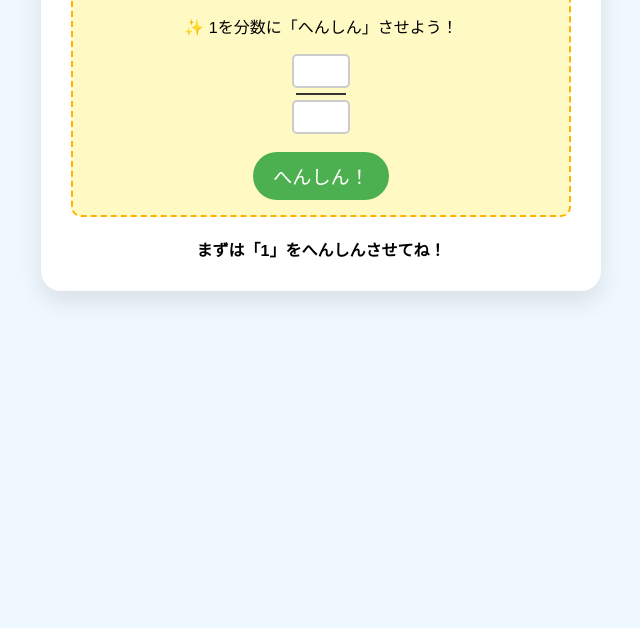
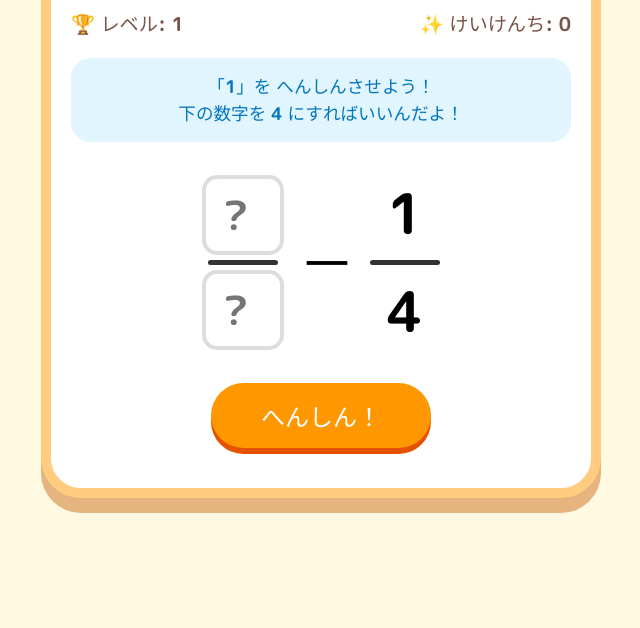
Before and after one commit to TT-sensei/1-bunsu, a plain HTML site: page inbox.html in a window 1280 px wide. Shown: the part 172-800 px from the top of the page, without its empty margins (319-959 px from the left). Drawn offline with nearby package versions, Linux system fonts and the light colour scheme.

Commit message:
inbox.html を更新

```diff
--- a/inbox.html
+++ b/inbox.html
@@ -2,95 +2,267 @@
 <html lang="ja">
 <head>
     <meta charset="UTF-8">
-    <title>魔法のすうじ「1」のへんしん！</title>
+    <meta name="viewport" content="width=device-width, initial-scale=1.0">
+    <title>分数へんしんバトル！</title>
+    <link href="https://fonts.googleapis.com/css2?family=M+PLUS+Rounded+1c:wght@700&display=swap" rel="stylesheet">
     <style>
-        body { font-family: 'Helvetica Neue', Arial, sans-serif; background-color: #f0f8ff; text-align: center; padding: 20px; }
-        #game-container { background: white; max-width: 500px; margin: 0 auto; padding: 30px; border-radius: 20px; box-shadow: 0 10px 25px rgba(0,0,0,0.1); }
-        .question { font-size: 2rem; margin-bottom: 20px; font-weight: bold; color: #333; }
-        .step-box { background: #fff9c4; padding: 15px; border-radius: 10px; margin-bottom: 20px; border: 2px dashed #ffb300; display: none; }
-        .fraction-input { font-size: 1.5rem; width: 50px; text-align: center; border: 2px solid #ccc; border-radius: 5px; }
-        .fraction-line { border-top: 2px solid #333; width: 50px; margin: 5px auto; }
-        button { background: #4caf50; color: white; border: none; padding: 10px 20px; font-size: 1.2rem; border-radius: 50px; cursor: pointer; transition: 0.3s; }
-        button:hover { background: #45a049; transform: scale(1.05); }
-        #message { margin-top: 20px; font-weight: bold; min-height: 1.5em; }
-        .score { font-size: 1.2rem; color: #ff5722; margin-bottom: 10px; }
+        :root {
+            --primary: #FF9800;
+            --secondary: #4CAF50;
+            --bg: #FFF9E1;
+        }
+
+        body {
+            font-family: 'M PLUS Rounded 1c', sans-serif;
+            background-color: var(--bg);
+            display: flex;
+            justify-content: center;
+            align-items: center;
+            min-height: 100vh;
+            margin: 0;
+            overflow: hidden;
+        }
+
+        #game-card {
+            background: white;
+            width: 90%;
+            max-width: 500px;
+            padding: 40px 20px;
+            border-radius: 40px;
+            border: 10px solid #FFCC80;
+            box-shadow: 0 15px 0 #E6B47E;
+            text-align: center;
+            position: relative;
+        }
+
+        .status-bar {
+            display: flex;
+            justify-content: space-between;
+            margin-bottom: 20px;
+            font-size: 1.2rem;
+            color: #795548;
+        }
+
+        /* 数式のスタイル */
+        .formula-container {
+            display: flex;
+            justify-content: center;
+            align-items: center;
+            gap: 15px;
+            font-size: 3.5rem;
+            margin: 30px 0;
+            min-height: 150px;
+        }
+
+        .fraction {
+            display: inline-flex;
+            flex-direction: column;
+            align-items: center;
+            vertical-align: middle;
+        }
+
+        .fraction-line {
+            width: 70px;
+            height: 5px;
+            background-color: #333;
+            margin: 5px 0;
+            border-radius: 5px;
+        }
+
+        /* 入力ボックス */
+        input {
+            width: 70px;
+            height: 70px;
+            font-size: 2.5rem;
+            text-align: center;
+            border: 4px solid #ddd;
+            border-radius: 15px;
+            font-family: 'M PLUS Rounded 1c', sans-serif;
+            transition: 0.3s;
+        }
+
+        input:focus {
+            border-color: var(--primary);
+            background-color: #FFFDE7;
+            outline: none;
+        }
+
+        input.correct {
+            border-color: var(--secondary);
+            background-color: #E8F5E9;
+        }
+
+        /* メッセージ */
+        #hint-box {
+            background: #E1F5FE;
+            padding: 15px;
+            border-radius: 20px;
+            color: #0277BD;
+            font-size: 1.1rem;
+            margin-bottom: 20px;
+            min-height: 3em;
+        }
+
+        .btn-next {
+            background: var(--primary);
+            color: white;
+            border: none;
+            padding: 15px 50px;
+            font-size: 1.5rem;
+            border-radius: 100px;
+            cursor: pointer;
+            box-shadow: 0 6px 0 #E65100;
+            transition: 0.1s;
+        }
+
+        .btn-next:active {
+            transform: translateY(4px);
+            box-shadow: 0 2px 0 #E65100;
+        }
+
+        /* アニメーション */
+        @keyframes success-pop {
+            0% { transform: scale(1); }
+            50% { transform: scale(1.2); }
+            100% { transform: scale(1); }
+        }
+        .pop { animation: success-pop 0.4s ease; }
+
+        .hidden { display: none !important; }
     </style>
 </head>
 <body>
 
-<div id="game-container">
-    <div class="score">🔥 連続せいかい: <span id="combo">0</span></div>
-    <div id="problem-area" class="question">1 - <span id="q-numerator">?</span>/<span id="q-denominator">?</span></div>
-
-    <div id="step1" class="step-box">
-        <p>✨ 1を分数に「へんしん」させよう！</p>
-        <div style="display: inline-block;">
-            <input type="number" id="henshin-num" class="fraction-input"><br>
-            <div class="fraction-line"></div>
-            <input type="number" id="henshin-den" class="fraction-input">
-        </div>
-        <br><br>
-        <button onclick="checkStep1()">へんしん！</button>
+<div id="game-card">
+    <div class="status-bar">
+        <span>🏆 レベル: <span id="level">1</span></span>
+        <span>✨ けいけんち: <span id="exp">0</span></span>
     </div>
 
-    <div id="step2" class="step-box">
-        <p>📝 ひき算をしよう！</p>
-        <span id="display-henshin">5/5</span> - <span id="display-orig">2/5</span> =
-        <div style="display: inline-block; vertical-align: middle;">
-            <input type="number" id="final-num" class="fraction-input"><br>
-            <div class="fraction-line"></div>
-            <input type="number" id="final-den" class="fraction-input" readonly>
-        </div>
-        <br><br>
-        <button onclick="checkFinal()">こたえあわせ</button>
+    <div id="hint-box">
+        ひく数の 下の数字を 見てごらん！<br>1を 同じ数字に へんしんさせよう！
     </div>
 
-    <div id="message"></div>
+    <div class="formula-container">
+        <div id="part-1" class="fraction">
+            <input type="number" id="h-num" placeholder="?">
+            <div class="fraction-line"></div>
+            <input type="number" id="h-den" placeholder="?">
+        </div>
+
+        <span id="minus-sign">－</span>
+
+        <div class="fraction">
+            <span id="q-num">1</span>
+            <div class="fraction-line"></div>
+            <span id="q-den">3</span>
+        </div>
+
+        <span id="equal-sign" class="hidden">＝</span>
+
+        <div id="part-ans" class="fraction hidden">
+            <input type="number" id="ans-num" placeholder="?">
+            <div class="fraction-line"></div>
+            <input type="number" id="ans-den" readonly style="background: #eee;">
+        </div>
+    </div>
+
+    <button id="action-btn" class="btn-next" onclick="process()">OK!</button>
 </div>
 
+<script src="https://cdn.jsdelivr.net/npm/canvas-confetti@1.5.1/dist/confetti.browser.min.js"></script>
+
 <script>
-    let qDen, qNum, combo = 0;
+    let currentStep = 1; // 1:変身, 2:計算
+    let qNum, qDen, level = 1, exp = 0;
+
+    const hNum = document.getElementById('h-num');
+    const hDen = document.getElementById('h-den');
+    const ansNum = document.getElementById('ans-num');
+    const ansDen = document.getElementById('ans-den');
+    const hintBox = document.getElementById('hint-box');
+    const actionBtn = document.getElementById('action-btn');
 
     function initGame() {
-        qDen = Math.floor(Math.random() * 8) + 2; // 分母 2~9
-        qNum = Math.floor(Math.random() * (qDen - 1)) + 1; // 分子 1~分母未満
+        // 問題作成
+        qDen = Math.floor(Math.random() * 8) + 2; // 2〜9
+        qNum = Math.floor(Math.random() * (qDen - 1)) + 1; // 1〜(分母-1)
 
-        document.getElementById('q-numerator').innerText = qNum;
-        document.getElementById('q-denominator').innerText = qDen;
-        document.getElementById('message').innerText = "まずは「1」をへんしんさせてね！";
-        document.getElementById('step1').style.display = 'block';
-        document.getElementById('step2').style.display = 'none';
+        document.getElementById('q-num').textContent = qNum;
+        document.getElementById('q-den').textContent = qDen;
 
-        // クリア
-        document.querySelectorAll('input').forEach(i => i.value = '');
+        // リセット
+        currentStep = 1;
+        hNum.value = ""; hDen.value = "";
+        hNum.readOnly = false; hDen.readOnly = false;
+        hNum.classList.remove('correct'); hDen.classList.remove('correct');
+
+        ansNum.value = "";
+        document.getElementById('equal-sign').classList.add('hidden');
+        document.getElementById('part-ans').classList.add('hidden');
+
+        hintBox.innerHTML = `「1」を へんしんさせよう！<br>下の数字を <b>${qDen}</b> にすればいいんだよ！`;
+        actionBtn.textContent = "へんしん！";
     }
 
-    function checkStep1() {
-        const hNum = document.getElementById('henshin-num').value;
-        const hDen = document.getElementById('henshin-den').value;
-
-        if(hNum == qDen && hDen == qDen) {
-            document.getElementById('message').innerText = "すごい！正解！そのまま計算だ！";
-            document.getElementById('display-henshin').innerText = `${hNum}/${hDen}`;
-            document.getElementById('display-orig').innerText = `${qNum}/${qDen}`;
-            document.getElementById('final-den').value = qDen;
-            document.getElementById('step1').style.display = 'none';
-            document.getElementById('step2').style.display = 'block';
-        } else {
-            document.getElementById('message').innerText = `おっと！ひく分数の下の数字「${qDen}」に合わせてみて！`;
+    function process() {
+        if (currentStep === 1) {
+            // 変身チェック
+            if (parseInt(hNum.value) === qDen && parseInt(hDen.value) === qDen) {
+                correctStep1();
+            } else {
+                failEffect(hNum, hDen);
+                hintBox.innerHTML = `おっと！ 上も下も <b>${qDen}</b> にしてみて！`;
+            }
+        } else if (currentStep === 2) {
+            // 計算チェック
+            if (parseInt(ansNum.value) === (qDen - qNum)) {
+                correctFinal();
+            } else {
+                failEffect(ansNum);
+                hintBox.innerHTML = `おしい！ 上の数字 <b>${qDen} － ${qNum}</b> を計算しよう！`;
+            }
         }
     }
 
-    function checkFinal() {
-        const fNum = document.getElementById('final-num').value;
-        if(fNum == (qDen - qNum)) {
-            combo++;
-            document.getElementById('combo').innerText = combo;
-            document.getElementById('message').innerText = "✨完ペキ！✨ つぎの問題にいくよ！";
-            setTimeout(initGame, 1500);
-        } else {
-            document.getElementById('message').innerText = "おしい！上の数字だけ引き算してみて。";
-        }
+    function correctStep1() {
+        currentStep = 2;
+        hNum.readOnly = true; hDen.readOnly = true;
+        hNum.classList.add('correct'); hDen.classList.add('correct');
+
+        document.getElementById('equal-sign').classList.remove('hidden');
+        document.getElementById('part-ans').classList.remove('hidden');
+        ansDen.value = qDen;
+
+        hintBox.innerHTML = "ナイスへんしん！<br>あとは 上の数字を 引き算するだけ！";
+        actionBtn.textContent = "こたえあわせ！";
+
+        // ぷるるんアニメ
+        document.getElementById('game-card').classList.add('pop');
+        setTimeout(()=>document.getElementById('game-card').classList.remove('pop'), 400);
+    }
+
+    function correctFinal() {
+        confetti({ particleCount: 100, spread: 70, origin: { y: 0.6 } });
+        exp += 20;
+        if(exp >= 100) { level++; exp = 0; }
+
+        document.getElementById('level').textContent = level;
+        document.getElementById('exp').textContent = exp;
+
+        hintBox.innerHTML = "✨完ペキ！✨<br>次の問題も やってみよう！";
+        actionBtn.textContent = "つぎへ！";
+        actionBtn.onclick = () => {
+            initGame();
+            actionBtn.onclick = process;
+        };
+    }
+
+    function failEffect(...elems) {
+        elems.forEach(el => {
+            el.style.borderColor = "red";
+            setTimeout(() => el.style.borderColor = "#ddd", 500);
+        });
     }
 
     initGame();
```
